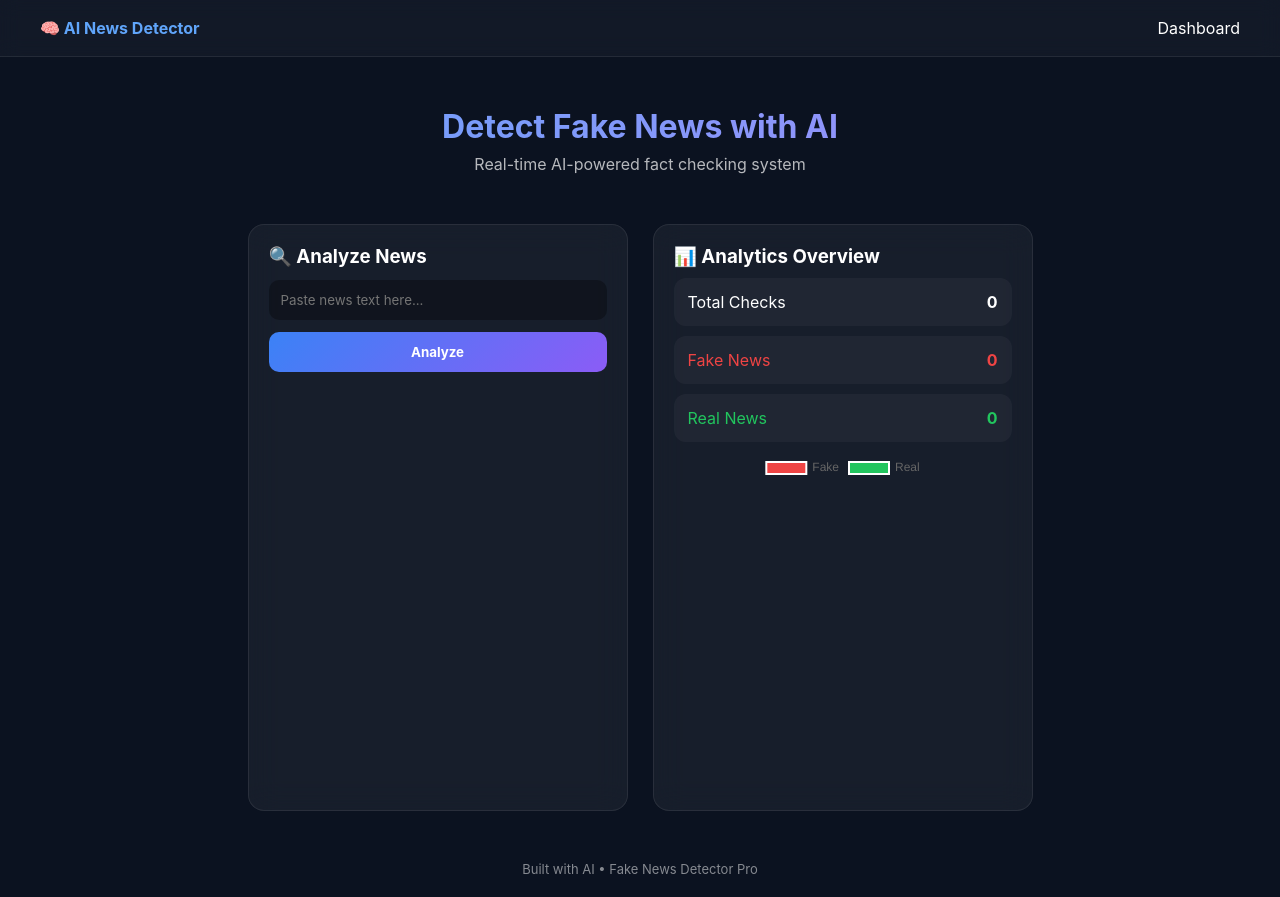
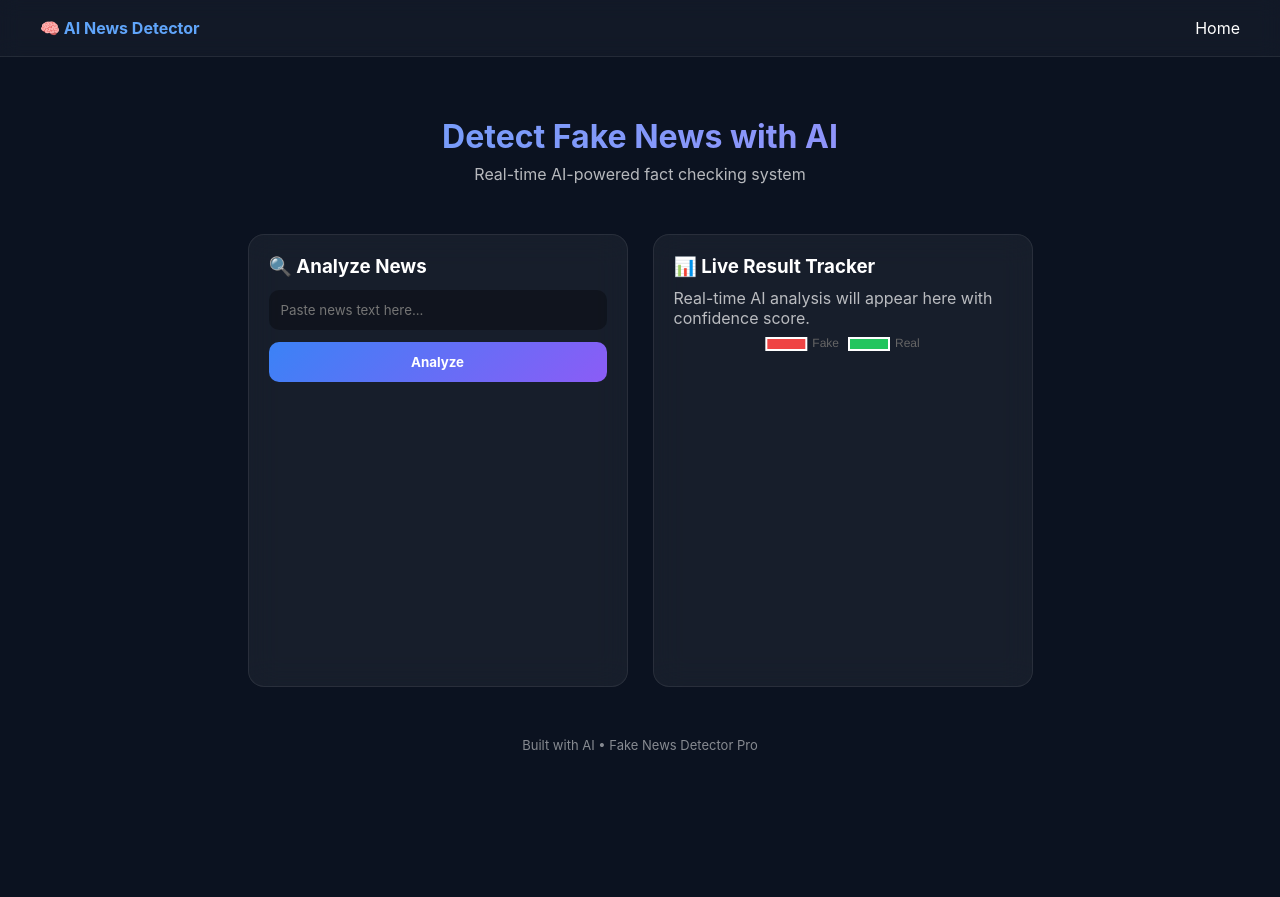
Before and after one commit to asad-449/fake-news-project, a website: page index.html in a window 1280 px wide. After the commit the page ends 800 px from the top, so only its background shows below. Drawn offline with nearby package versions, Linux system fonts and the light colour scheme.

Commit message:
Add files via upload

```diff
--- a/index.html
+++ b/index.html
@@ -38,7 +38,7 @@
     /* HERO */
     .hero {
       text-align: center;
-      padding: 50px 20px 20px;
+      padding: 60px 20px 20px;
     }
 
     .hero h1 {
@@ -103,16 +103,6 @@
       line-height: 1.5;
     }
 
-    /* DASHBOARD */
-    .stat {
-      padding: 14px;
-      margin: 10px 0;
-      border-radius: 12px;
-      display: flex;
-      justify-content: space-between;
-      background: rgba(255,255,255,0.04);
-    }
-
     .fake { color: #ef4444; }
     .real { color: #22c55e; }
 
@@ -132,7 +122,7 @@
 <!-- NAVBAR -->
 <div class="navbar">
   <div class="logo">🧠 AI News Detector</div>
-  <div>Dashboard</div>
+  <div>Home</div>
 </div>
 
 <!-- HERO -->
@@ -155,24 +145,13 @@
     <div id="result"></div>
   </div>
 
-  <!-- DASHBOARD -->
+  <!-- RESULT CARD (optional chart kept minimal) -->
   <div class="card">
-    <h3>📊 Analytics Overview</h3>
+    <h3>📊 Live Result Tracker</h3>
 
-    <div class="stat">
-      <span>Total Checks</span>
-      <b id="total">0</b>
-    </div>
-
-    <div class="stat fake">
-      <span>Fake News</span>
-      <b id="fake">0</b>
-    </div>
-
-    <div class="stat real">
-      <span>Real News</span>
-      <b id="real">0</b>
-    </div>
+    <p style="opacity:0.7; margin-top:10px;">
+      Real-time AI analysis will appear here with confidence score.
+    </p>
 
     <canvas id="myChart"></canvas>
   </div>
```
